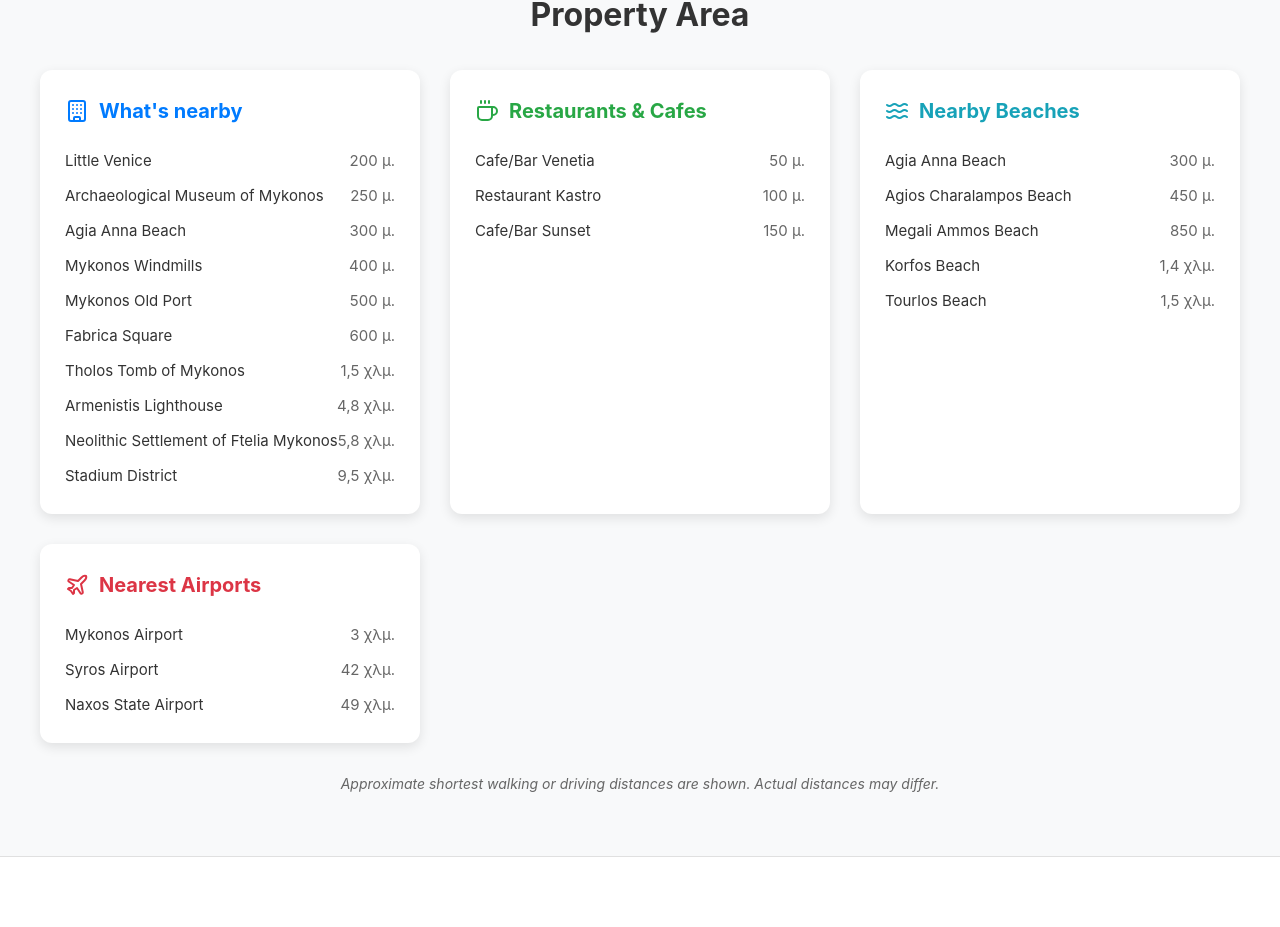
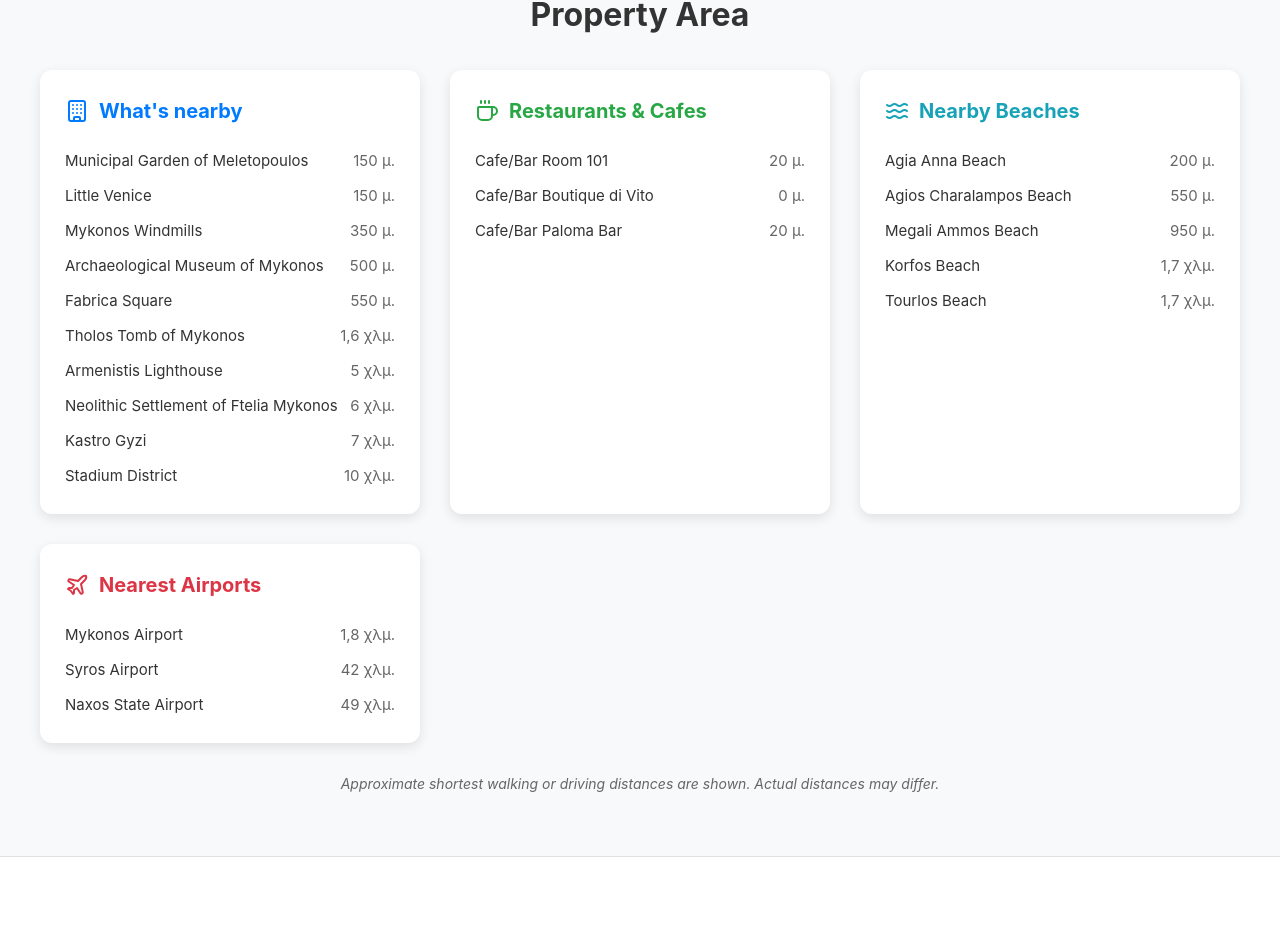
Before and after one commit to Gockster/RentalRooms, a React (Create React App) app: page /rooms/VenusSuite in a window 1280 px wide. Shown: the part 1851-2778 px from the top of the page. Built offline with nearby package versions, Linux system fonts and the light colour scheme.

Commit message:
beautifications

```diff
--- a/src/components/VenusSuite.js
+++ b/src/components/VenusSuite.js
@@ -367,44 +367,44 @@ export default function VenusSuite() {
                 </h3>
                 <div style={{ fontSize: '15px', lineHeight: '1.8' }}>
                   <div style={{ display: 'flex', justifyContent: 'space-between', marginBottom: '8px' }}>
+                    <span>{currentLanguage === 'en' ? 'Municipal Garden of Meletopoulos' : 'Δημοτικός Κήπος του Μελετόπουλου'}</span>
+                    <span style={{ color: '#666' }}>150 μ.</span>
+                  </div>
+                  <div style={{ display: 'flex', justifyContent: 'space-between', marginBottom: '8px' }}>
                     <span>{currentLanguage === 'en' ? 'Little Venice' : 'Μικρή Βενετία'}</span>
-                    <span style={{ color: '#666' }}>200 μ.</span>
+                    <span style={{ color: '#666' }}>150 μ.</span>
+                  </div>
+                  <div style={{ display: 'flex', justifyContent: 'space-between', marginBottom: '8px' }}>
+                    <span>{currentLanguage === 'en' ? 'Mykonos Windmills' : 'Ανεμόμυλοι Μυκόνου'}</span>
+                    <span style={{ color: '#666' }}>350 μ.</span>
                   </div>
                   <div style={{ display: 'flex', justifyContent: 'space-between', marginBottom: '8px' }}>
                     <span>{currentLanguage === 'en' ? 'Archaeological Museum of Mykonos' : 'Αρχαιολογικό Μουσείο Μυκόνου'}</span>
-                    <span style={{ color: '#666' }}>250 μ.</span>
-                  </div>
-                  <div style={{ display: 'flex', justifyContent: 'space-between', marginBottom: '8px' }}>
-                    <span>{currentLanguage === 'en' ? 'Agia Anna Beach' : 'Παραλία Αγία Άννα'}</span>
-                    <span style={{ color: '#666' }}>300 μ.</span>
-                  </div>
-                  <div style={{ display: 'flex', justifyContent: 'space-between', marginBottom: '8px' }}>
-                    <span>{currentLanguage === 'en' ? 'Mykonos Windmills' : 'Ανεμόμυλοι Μυκόνου'}</span>
-                    <span style={{ color: '#666' }}>400 μ.</span>
-                  </div>
-                  <div style={{ display: 'flex', justifyContent: 'space-between', marginBottom: '8px' }}>
-                    <span>{currentLanguage === 'en' ? 'Mykonos Old Port' : 'Παλιό Λιμάνι Μυκόνου'}</span>
                     <span style={{ color: '#666' }}>500 μ.</span>
                   </div>
                   <div style={{ display: 'flex', justifyContent: 'space-between', marginBottom: '8px' }}>
                     <span>Fabrica Square</span>
-                    <span style={{ color: '#666' }}>600 μ.</span>
+                    <span style={{ color: '#666' }}>550 μ.</span>
                   </div>
                   <div style={{ display: 'flex', justifyContent: 'space-between', marginBottom: '8px' }}>
                     <span>{currentLanguage === 'en' ? 'Tholos Tomb of Mykonos' : 'Θολωτοσ Ταφοσ Μυκονου'}</span>
-                    <span style={{ color: '#666' }}>1,5 χλμ.</span>
+                    <span style={{ color: '#666' }}>1,6 χλμ.</span>
                   </div>
                   <div style={{ display: 'flex', justifyContent: 'space-between', marginBottom: '8px' }}>
                     <span>{currentLanguage === 'en' ? 'Armenistis Lighthouse' : 'Φάρος Αρμενιστής'}</span>
-                    <span style={{ color: '#666' }}>4,8 χλμ.</span>
+                    <span style={{ color: '#666' }}>5 χλμ.</span>
                   </div>
                   <div style={{ display: 'flex', justifyContent: 'space-between', marginBottom: '8px' }}>
                     <span>{currentLanguage === 'en' ? 'Neolithic Settlement of Ftelia Mykonos' : 'Νεολιθικοσ Οικισμοσ Φτελιασ Μυκονου'}</span>
-                    <span style={{ color: '#666' }}>5,8 χλμ.</span>
+                    <span style={{ color: '#666' }}>6 χλμ.</span>
+                  </div>
+                  <div style={{ display: 'flex', justifyContent: 'space-between', marginBottom: '8px' }}>
+                    <span>{currentLanguage === 'en' ? 'Kastro Gyzi' : 'Καστρο Γκυζη'}</span>
+                    <span style={{ color: '#666' }}>7 χλμ.</span>
                   </div>
                   <div style={{ display: 'flex', justifyContent: 'space-between' }}>
                     <span>{currentLanguage === 'en' ? 'Stadium District' : 'Συνοικια Του Σταδιου'}</span>
-                    <span style={{ color: '#666' }}>9,5 χλμ.</span>
+                    <span style={{ color: '#666' }}>10 χλμ.</span>
                   </div>
                 </div>
               </div>
@@ -422,16 +422,16 @@ export default function VenusSuite() {
                 </h3>
                 <div style={{ fontSize: '15px', lineHeight: '1.8' }}>
                   <div style={{ display: 'flex', justifyContent: 'space-between', marginBottom: '8px' }}>
-                    <span>{currentLanguage === 'en' ? 'Cafe/Bar Venetia' : 'Καφέ/μπαρ Βενετία'}</span>
-                    <span style={{ color: '#666' }}>50 μ.</span>
+                    <span>{currentLanguage === 'en' ? 'Cafe/Bar Room 101' : 'Καφέ/μπαρ Room 101'}</span>
+                    <span style={{ color: '#666' }}>20 μ.</span>
                   </div>
                   <div style={{ display: 'flex', justifyContent: 'space-between', marginBottom: '8px' }}>
-                    <span>{currentLanguage === 'en' ? 'Restaurant Kastro' : 'Εστιατόριο Κάστρο'}</span>
-                    <span style={{ color: '#666' }}>100 μ.</span>
+                    <span>{currentLanguage === 'en' ? 'Cafe/Bar Boutique di Vito' : 'Καφέ/μπαρ Boutique di Vito'}</span>
+                    <span style={{ color: '#666' }}>0 μ.</span>
                   </div>
                   <div style={{ display: 'flex', justifyContent: 'space-between' }}>
-                    <span>{currentLanguage === 'en' ? 'Cafe/Bar Sunset' : 'Καφέ/μπαρ Sunset'}</span>
-                    <span style={{ color: '#666' }}>150 μ.</span>
+                    <span>{currentLanguage === 'en' ? 'Cafe/Bar Paloma Bar' : 'Καφέ/μπαρ Paloma Bar'}</span>
+                    <span style={{ color: '#666' }}>20 μ.</span>
                   </div>
                 </div>
               </div>
@@ -450,23 +450,23 @@ export default function VenusSuite() {
                 <div style={{ fontSize: '15px', lineHeight: '1.8' }}>
                   <div style={{ display: 'flex', justifyContent: 'space-between', marginBottom: '8px' }}>
                     <span>{currentLanguage === 'en' ? 'Agia Anna Beach' : 'Παραλία Αγία Άννα'}</span>
-                    <span style={{ color: '#666' }}>300 μ.</span>
+                    <span style={{ color: '#666' }}>200 μ.</span>
                   </div>
                   <div style={{ display: 'flex', justifyContent: 'space-between', marginBottom: '8px' }}>
                     <span>{currentLanguage === 'en' ? 'Agios Charalampos Beach' : 'Παραλία Άγιος Χαράλαμπος'}</span>
-                    <span style={{ color: '#666' }}>450 μ.</span>
+                    <span style={{ color: '#666' }}>550 μ.</span>
                   </div>
                   <div style={{ display: 'flex', justifyContent: 'space-between', marginBottom: '8px' }}>
                     <span>{currentLanguage === 'en' ? 'Megali Ammos Beach' : 'Παραλία Μεγάλη Άμμος'}</span>
-                    <span style={{ color: '#666' }}>850 μ.</span>
+                    <span style={{ color: '#666' }}>950 μ.</span>
                   </div>
                   <div style={{ display: 'flex', justifyContent: 'space-between', marginBottom: '8px' }}>
                     <span>{currentLanguage === 'en' ? 'Korfos Beach' : 'Παραλία Κόρφος'}</span>
-                    <span style={{ color: '#666' }}>1,4 χλμ.</span>
+                    <span style={{ color: '#666' }}>1,7 χλμ.</span>
                   </div>
                   <div style={{ display: 'flex', justifyContent: 'space-between' }}>
                     <span>{currentLanguage === 'en' ? 'Tourlos Beach' : 'Παραλία Τούρλος'}</span>
-                    <span style={{ color: '#666' }}>1,5 χλμ.</span>
+                    <span style={{ color: '#666' }}>1,7 χλμ.</span>
                   </div>
                 </div>
               </div>
@@ -485,7 +485,7 @@ export default function VenusSuite() {
                 <div style={{ fontSize: '15px', lineHeight: '1.8' }}>
                   <div style={{ display: 'flex', justifyContent: 'space-between', marginBottom: '8px' }}>
                     <span>{currentLanguage === 'en' ? 'Mykonos Airport' : 'Αεροδρόμιο Μυκόνου'}</span>
-                    <span style={{ color: '#666' }}>3 χλμ.</span>
+                    <span style={{ color: '#666' }}>1,8 χλμ.</span>
                   </div>
                   <div style={{ display: 'flex', justifyContent: 'space-between', marginBottom: '8px' }}>
                     <span>{currentLanguage === 'en' ? 'Syros Airport' : 'Αεροδρόμιο Σύρου'}</span>
```
